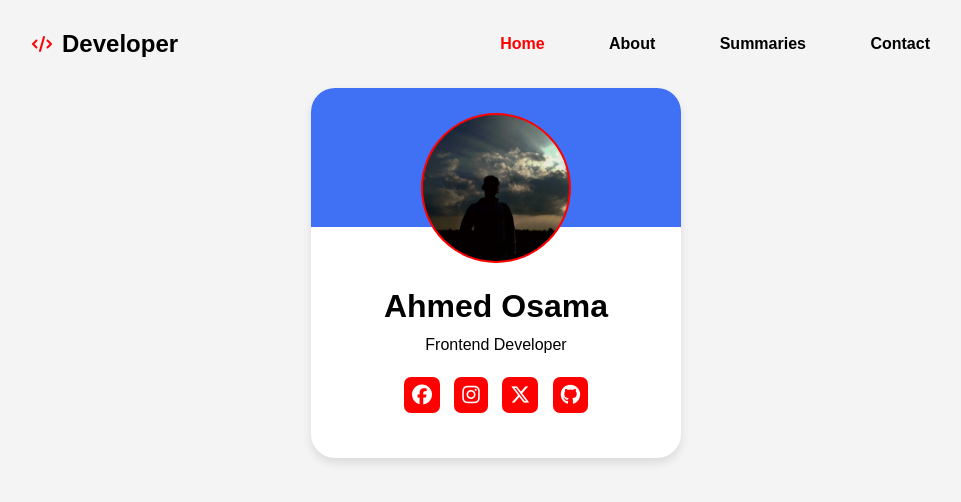
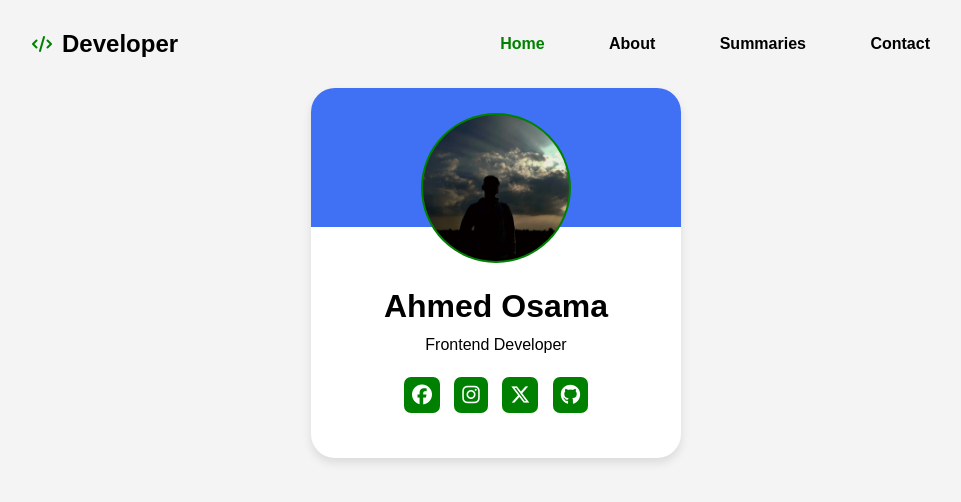
Before and after one commit to AhmdBlack0/Personal, a plain HTML site: page profile/index.html in a window 1280 px wide. Shown: the whole page, without its empty margins (144-1105 px from the left). Drawn offline with Linux system fonts and the light colour scheme.

Commit message:
Update style.css

```diff
--- a/profile/css/style.css
+++ b/profile/css/style.css
@@ -1,6 +1,6 @@
 
 :root {
-  --main-color: red;
+  --main-color: green;
 }
 ::selection {
   background-color: var(--main-color);
```
